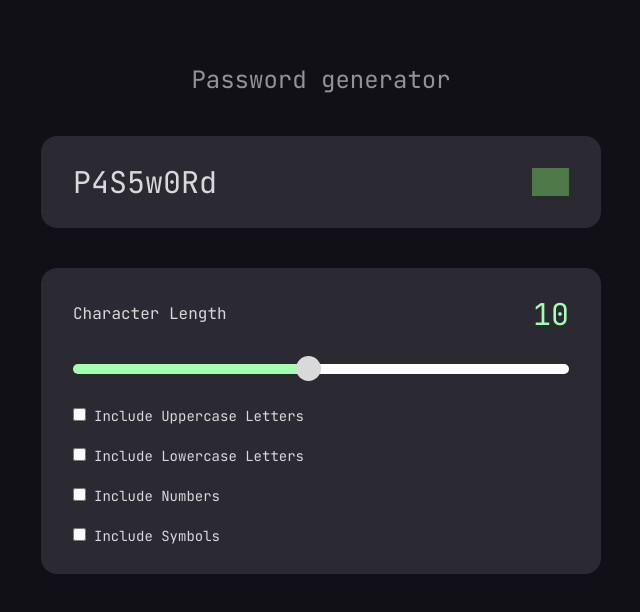
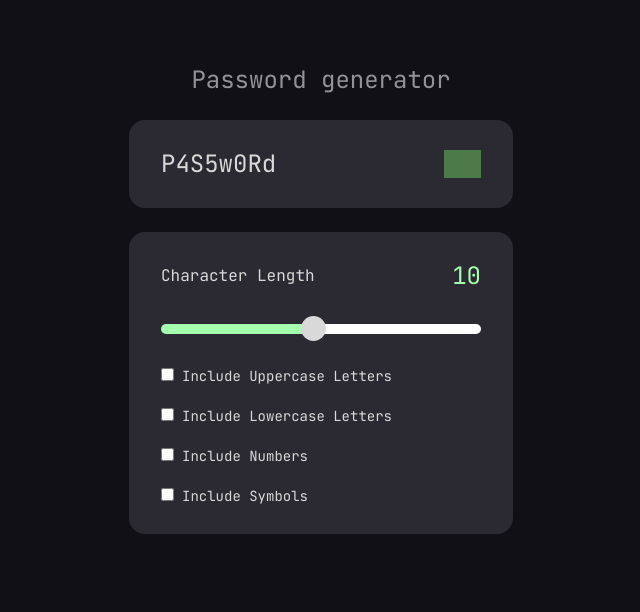
Before and after one commit to Ahm3tJ4f/vite-password-generator, a React (Vite) app: page / in a window 1280 px wide. Shown: the top 612 px of the page, without its empty margins (319-959 px from the left). Built offline with nearby package versions, Linux system fonts and the light colour scheme; grey boxes are pictures that could not be loaded.

Commit message:
shrink the overall UI

```diff
--- a/src/App.tsx
+++ b/src/App.tsx
@@ -2,7 +2,7 @@ import PasswordSettings from "./components/PasswordSettings";
 import PasswordTable from "./components/PasswordTable";
 const App = () => {
   return (
-    <main className="flex flex-col items-center my-16 space-y-10">
+    <main className="flex flex-col items-center my-16 space-y-6">
       <h1 className="text-[#939299] font-normal text-2xl">
         Password generator
       </h1>
--- a/src/components/PasswordSettings.tsx
+++ b/src/components/PasswordSettings.tsx
@@ -32,7 +32,7 @@ const PasswordSettings = () => {
         htmlFor="password-length"
       >
         <span className=" ">Character Length</span>
-        <span className="text-primaryGreen text-3xl">{length}</span>
+        <span className="text-primaryGreen text-2xl">{length}</span>
       </label>
 
       <StyledRange
--- a/src/components/PasswordTable.tsx
+++ b/src/components/PasswordTable.tsx
@@ -3,37 +3,24 @@ interface Props {
   generatedPassword: string;
 }
 
-const ContentBox = styled.div`
-  display: flex;
-  border-radius: 1rem;
-  justify-content: space-between;
-  width: 35rem;
-  background-color: #2b2a33;
-  padding: 1.75rem 2rem;
-`;
-
-const Password = styled.span`
-  font-size: 1.875rem /* 30px */;
-  line-height: 2.25rem /* 36px */;
-`;
-
-const CopyButton = styled.img`
-  height: 1.75rem;
-  filter: invert(89%) sepia(12%) saturate(1160%) hue-rotate(66deg)
-    brightness(102%) contrast(102%);
-`;
 // eslint-disable-next-line react/prop-types
 const PasswordTable: React.FC<Props> = ({ generatedPassword }) => {
   const handleClick = () => {
     navigator.clipboard.writeText(generatedPassword);
   };
   return (
-    <ContentBox>
-      <Password>{generatedPassword ? generatedPassword : "P4S5w0Rd"}</Password>
+    <div className="contentBox justify-between">
+      <span className="text-2xl">
+        {generatedPassword ? generatedPassword : "P4S5w0Rd"}
+      </span>
       <button onClick={handleClick}>
-        <CopyButton src="copy-regular.svg" alt="copy icon" />
+        <img
+          className="filler-green h-7"
+          src="copy-regular.svg"
+          alt="copy icon"
+        />
       </button>
-    </ContentBox>
+    </div>
   );
 };
 export default PasswordTable;
--- a/src/styles/index.css
+++ b/src/styles/index.css
@@ -20,7 +20,7 @@ body {
 }
 
 .contentBox{
-    @apply  flex rounded-2xl w-[35rem]  bg-[#2B2A33] px-8 py-7;
+    @apply  flex rounded-2xl w-96  bg-[#2B2A33] px-8 py-7;
 }
 
 input[type=range]::-webkit-slider-thumb {
```
